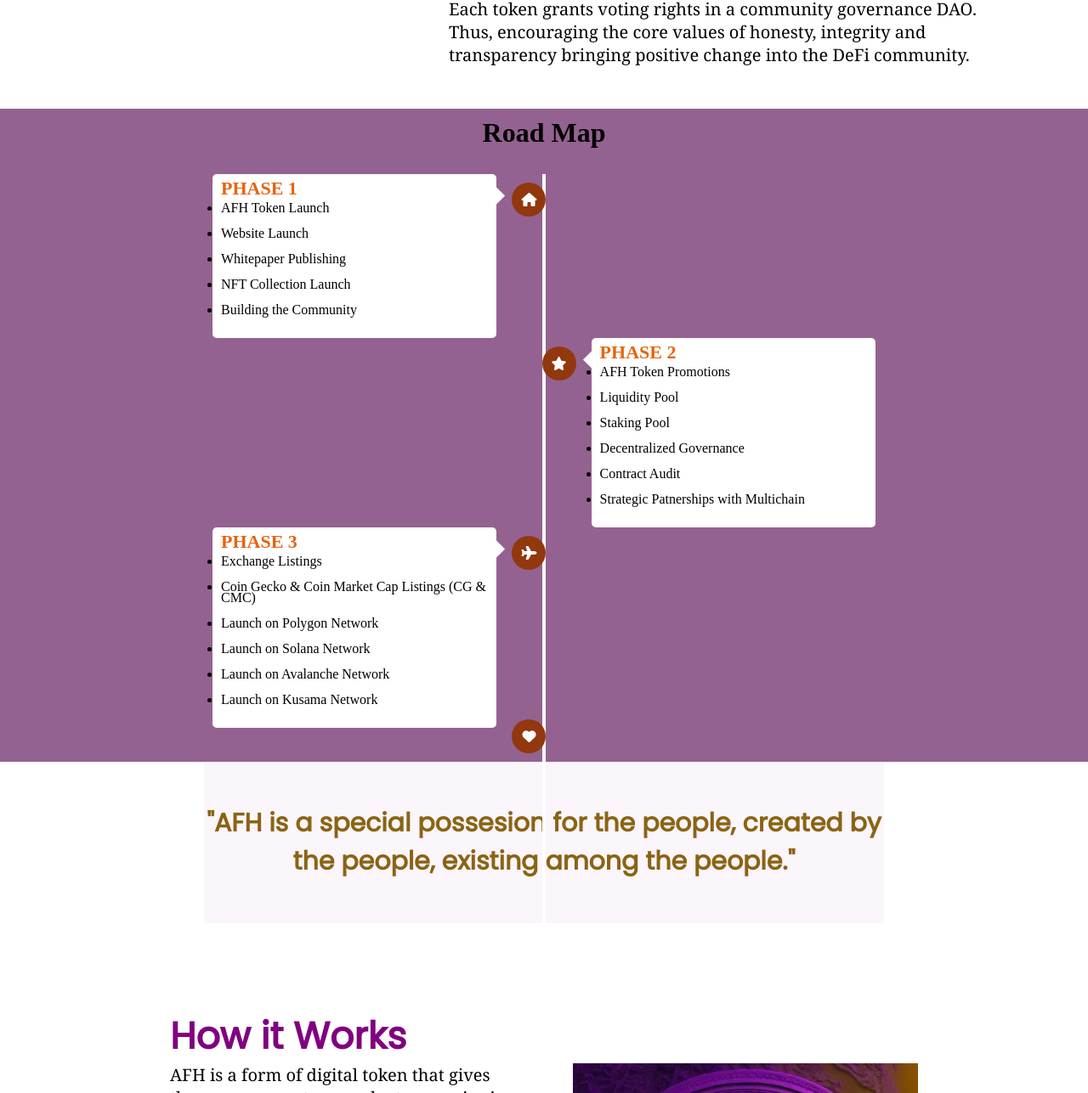
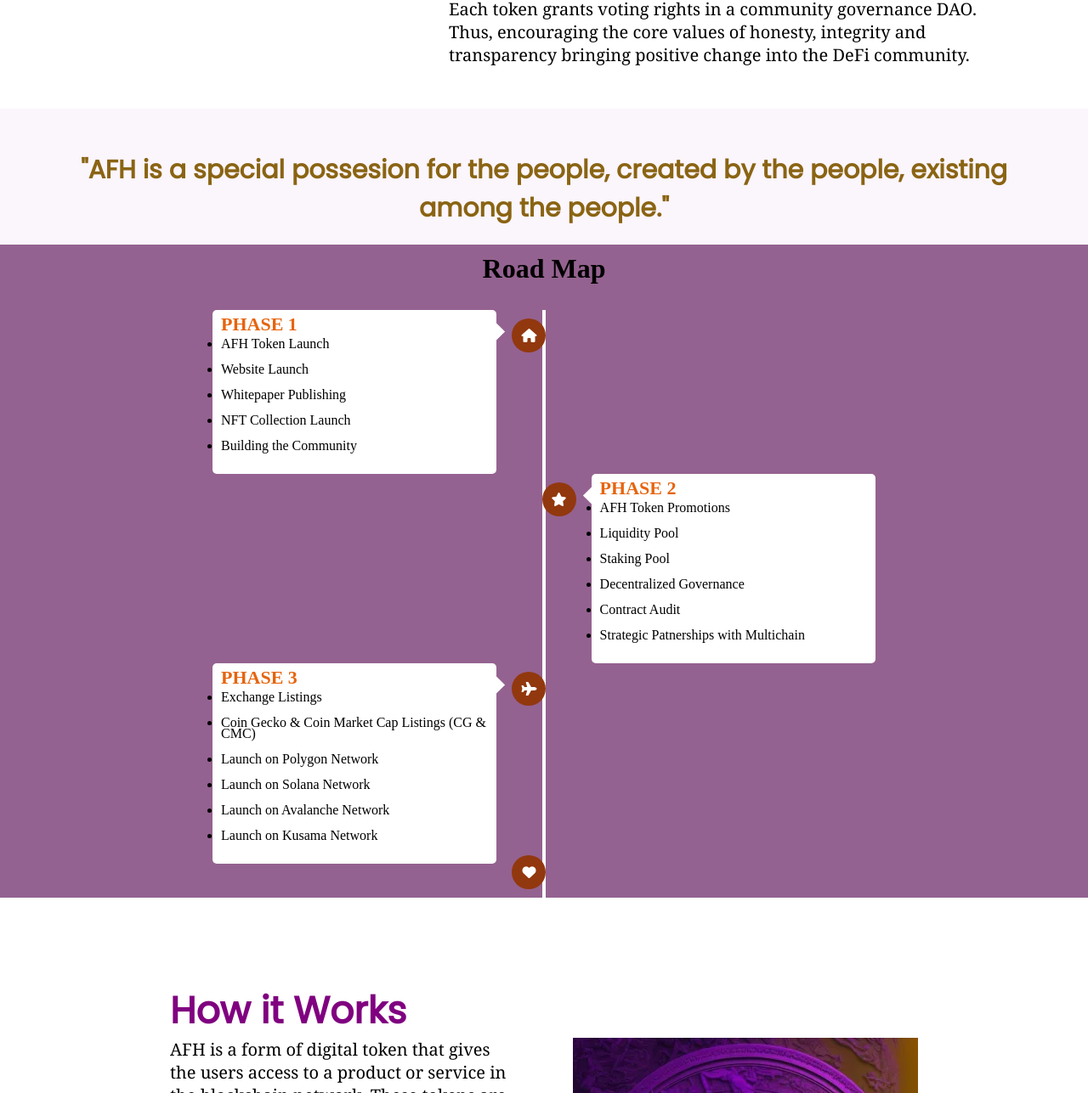
Before and after one commit to mbithesss/AFHWebsite, a plain HTML site: page homepage.html in a window 1280 px wide. Shown: the part 1282-2569 px from the top of the page at 85% size. Drawn offline with nearby package versions, Linux system fonts and the light colour scheme; files whose address does not match are found by name.

Commit message:
feat: chosing phase

```diff
--- a/Assets/css/style.css
+++ b/Assets/css/style.css
@@ -176,10 +176,10 @@ body,html{
 }
 .Closing-phrase{
     font-size: 30px;
-    padding-bottom: 50px;
     font-weight: 900;
     font-family:'poppins', sans-serif;
-    max-width: 800px;
+    width: 100%;
+    padding: 20px 60px;
 }
 @media only screen and (max-width: 850px) {
     .Closing-phrase{
--- a/homepage.html
+++ b/homepage.html
@@ -134,6 +134,10 @@
         </div>
     </div>
 
+    <div class="Closing-phrase">
+        <p> "AFH is a special possesion for the people, created by the people, existing among the people." </p>
+    </div>
+
     <div class="wrapper">
       <div class="Roadmap-intro">
           <h1>Road Map</h1>
@@ -195,12 +199,6 @@
 
       </div>
   </div>
-
-
-    <div class="Closing-phrase">
-        <p> "AFH is a special possesion for the people, created by the people, existing among the people." </p>
-    </div>
-
 
     <div class="container3-content" id="Container3">
         <div class="welcoming-phrase2">
```
